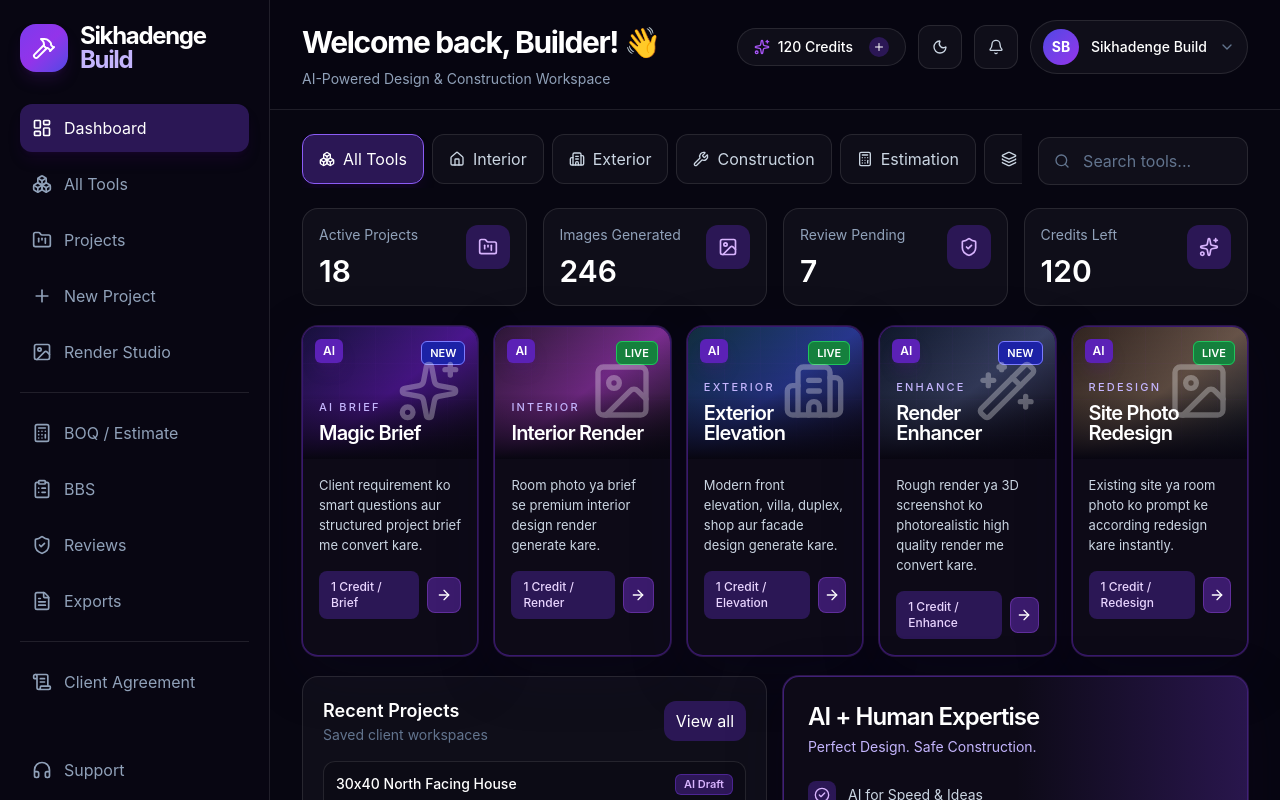
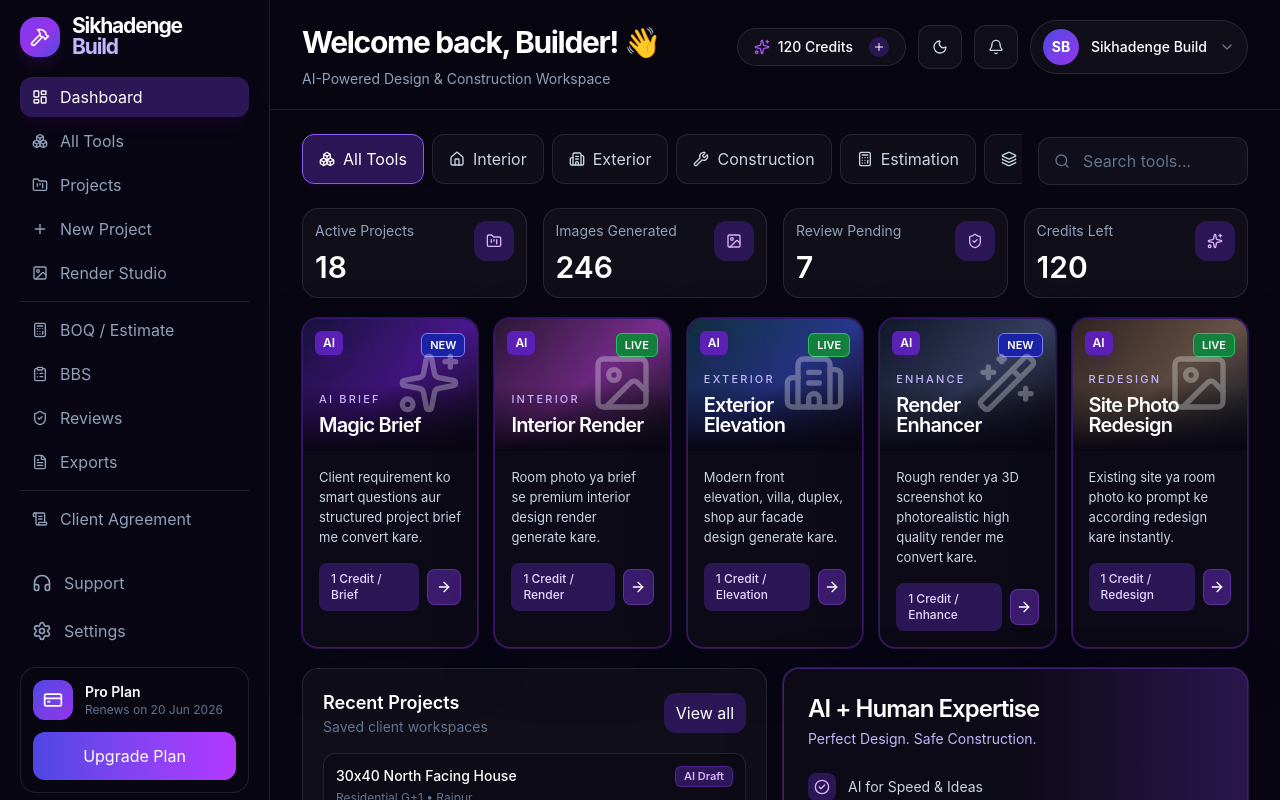
Before and after one commit to maihoonankitsingh/Build-Setu-Ai, a Next.js app: page / in a window 1280 px wide. Shown: the top 800 px of the page. Built offline with nearby package versions, Linux system fonts and the light colour scheme.

Commit message:
Fix sidebar spacing and overflow

```diff
--- a/app/page.tsx
+++ b/app/page.tsx
@@ -515,25 +515,25 @@ function Sidebar({
   return (
     <aside
       className={cn(
-        "fixed left-0 top-0 z-30 hidden h-screen w-[270px] border-r px-5 py-6 lg:flex lg:flex-col",
+        "fixed left-0 top-0 z-30 hidden h-screen w-[270px] overflow-y-auto border-r px-5 py-4 lg:flex lg:flex-col sb-scroll",
         theme === "dark"
           ? "border-white/10 bg-[#090713]/96 text-white"
           : "border-[#eee7f7] bg-white text-[#21133f]",
       )}
     >
-      <div className="mb-8 flex items-center gap-3">
-        <div className="flex h-12 w-12 items-center justify-center rounded-2xl bg-gradient-to-br from-[#7c3aed] via-[#9333ea] to-[#4f46e5] text-white shadow-lg shadow-purple-900/25">
-          <Hammer className="h-6 w-6" />
+      <div className="mb-5 flex items-center gap-3">
+        <div className="flex h-10 w-10 items-center justify-center rounded-2xl bg-gradient-to-br from-[#7c3aed] via-[#9333ea] to-[#4f46e5] text-white shadow-lg shadow-purple-900/25">
+          <Hammer className="h-5 w-5" />
         </div>
         <div>
-          <div className={cn("text-[24px] font-bold leading-[0.98] tracking-[-0.055em]", theme === "dark" ? "text-white" : "text-[#21133f]")}>
+          <div className={cn("text-[21px] font-bold leading-[0.98] tracking-[-0.055em]", theme === "dark" ? "text-white" : "text-[#21133f]")}>
             Sikhadenge
           </div>
-          <div className="text-[24px] font-bold leading-[0.98] tracking-[-0.055em] text-[#c4b5fd]">Build</div>
-        </div>
-      </div>
-
-      <nav className="space-y-2">
+          <div className="text-[21px] font-bold leading-[0.98] tracking-[-0.055em] text-[#c4b5fd]">Build</div>
+        </div>
+      </div>
+
+      <nav className="space-y-1">
         {navItems.map((item, index) => {
           const Icon = item.icon;
           const selected = active === item.id;
@@ -541,11 +541,11 @@ function Sidebar({
 
           return (
             <div key={item.id}>
-              {withDivider && <div className={cn("my-4 h-px", theme === "dark" ? "bg-white/10" : "bg-[#eee7f7]")} />}
+              {withDivider && <div className={cn("my-2 h-px", theme === "dark" ? "bg-white/10" : "bg-[#eee7f7]")} />}
               <button
                 onClick={() => setActive(item.id)}
                 className={cn(
-                  "flex w-full items-center gap-3 rounded-xl px-3 py-3 text-left text-[15px] font-medium transition",
+                  "flex w-full items-center gap-3 rounded-xl px-3 py-2 text-left text-[14px] font-medium transition",
                   selected
                     ? theme === "dark"
                       ? "bg-[#2b1755] text-white shadow-lg shadow-purple-950/20"
@@ -555,7 +555,7 @@ function Sidebar({
                       : "text-[#5d5077] hover:bg-[#f7f0ff] hover:text-[#6f1cc4]",
                 )}
               >
-                <Icon className="h-5 w-5" />
+                <Icon className="h-4 w-4" />
                 <span>{item.label}</span>
               </button>
             </div>
@@ -563,7 +563,7 @@ function Sidebar({
         })}
       </nav>
 
-      <div className={cn("my-5 h-px", theme === "dark" ? "bg-white/10" : "bg-[#eee7f7]")} />
+      <div className={cn("my-3 h-px", theme === "dark" ? "bg-white/10" : "bg-[#eee7f7]")} />
 
       <div className="space-y-2">
         {bottomNav.map((item) => {
@@ -572,7 +572,7 @@ function Sidebar({
             <button
               key={item.label}
               className={cn(
-                "flex w-full items-center gap-3 rounded-xl px-3 py-3 text-left text-[15px] font-medium transition",
+                "flex w-full items-center gap-3 rounded-xl px-3 py-2 text-left text-[14px] font-medium transition",
                 theme === "dark"
                   ? "text-slate-400 hover:bg-white/[0.06] hover:text-white"
                   : "text-[#5d5077] hover:bg-[#f7f0ff] hover:text-[#6f1cc4]",
@@ -585,10 +585,10 @@ function Sidebar({
         })}
       </div>
 
-      <div className="mt-auto">
+      <div className="mt-4">
         <div
           className={cn(
-            "rounded-2xl border p-4",
+            "rounded-2xl border p-3",
             theme === "dark"
               ? "border-white/10 bg-[#070611]"
               : "border-[#ded5ec] bg-[#fbf8ff]",
@@ -608,7 +608,7 @@ function Sidebar({
           </button>
         </div>
 
-        <div className="mt-4 flex justify-center">
+        <div className="mt-3 flex justify-center">
           <button
             className={cn(
               "rounded-full p-3",
@@ -901,7 +901,7 @@ function Dashboard({
           <div
             key={label as string}
             className={cn(
-              "rounded-2xl border p-4",
+              "rounded-2xl border p-3",
               theme === "dark"
                 ? "border-white/10 bg-white/[0.035]"
                 : "border-[#ded5ec] bg-white light-card-shadow",
@@ -913,7 +913,7 @@ function Dashboard({
                 <p className={cn("mt-2 text-3xl font-semibold", theme === "dark" ? "text-white" : "text-[#21133f]")}>{value as string}</p>
               </div>
               <div className={cn("rounded-xl p-3", theme === "dark" ? "bg-[#2b1755] text-[#d8b4fe]" : "bg-[#f0dcff] text-[#6f1cc4]")}>
-                <Icon className="h-5 w-5" />
+                <Icon className="h-4 w-4" />
               </div>
             </div>
           </div>
```
